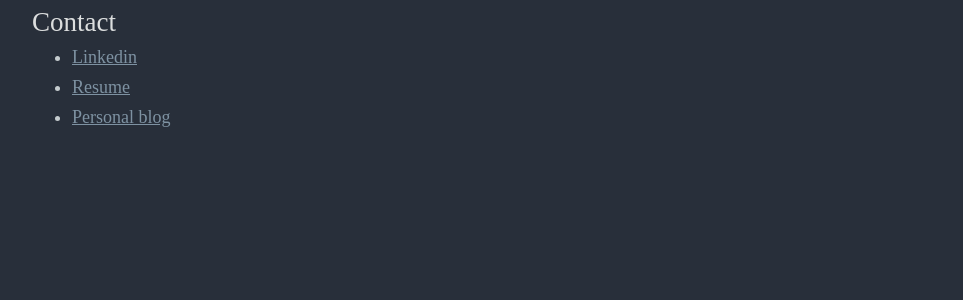
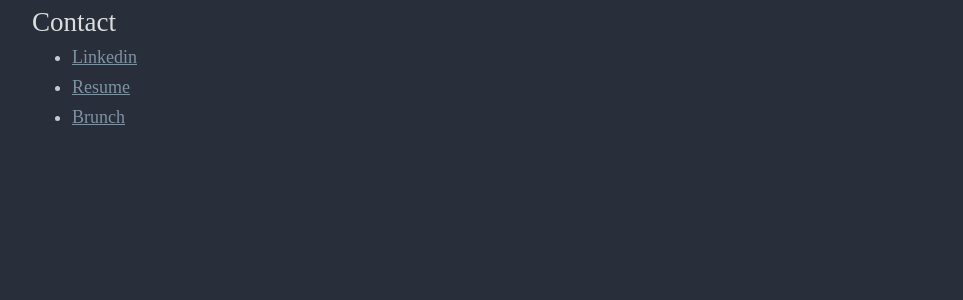
Before and after one commit to wnjoon/wnjoon.github.io, a Jekyll site: the page built from index.md, in a window 1280 px wide. Shown: the part 323-623 px from the top of the page, without its empty margins (158-1121 px from the left). Built offline with Jekyll 4.4.1, drawn with Linux system fonts in a browser that asks for light colours; some web fonts are replaced.

Commit message:
edit contact personal blog to brunch

```diff
--- a/index.md
+++ b/index.md
@@ -10,4 +10,4 @@ title: About me
 ## Contact
 - [Linkedin](https://www.linkedin.com/in/wonjoon/)
 - [Resume](https://wnjoon.github.io/resume)
-- [Personal blog](https://brunch.co.kr/@wallee)
+- [Brunch](https://brunch.co.kr/@wallee)
```
